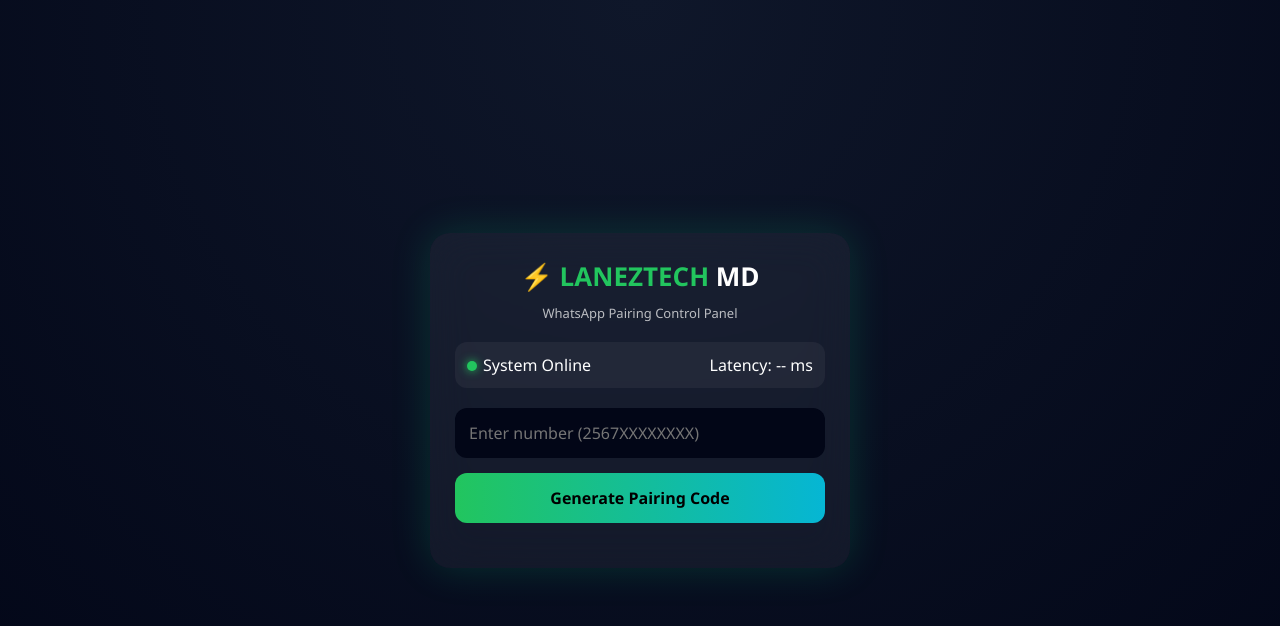
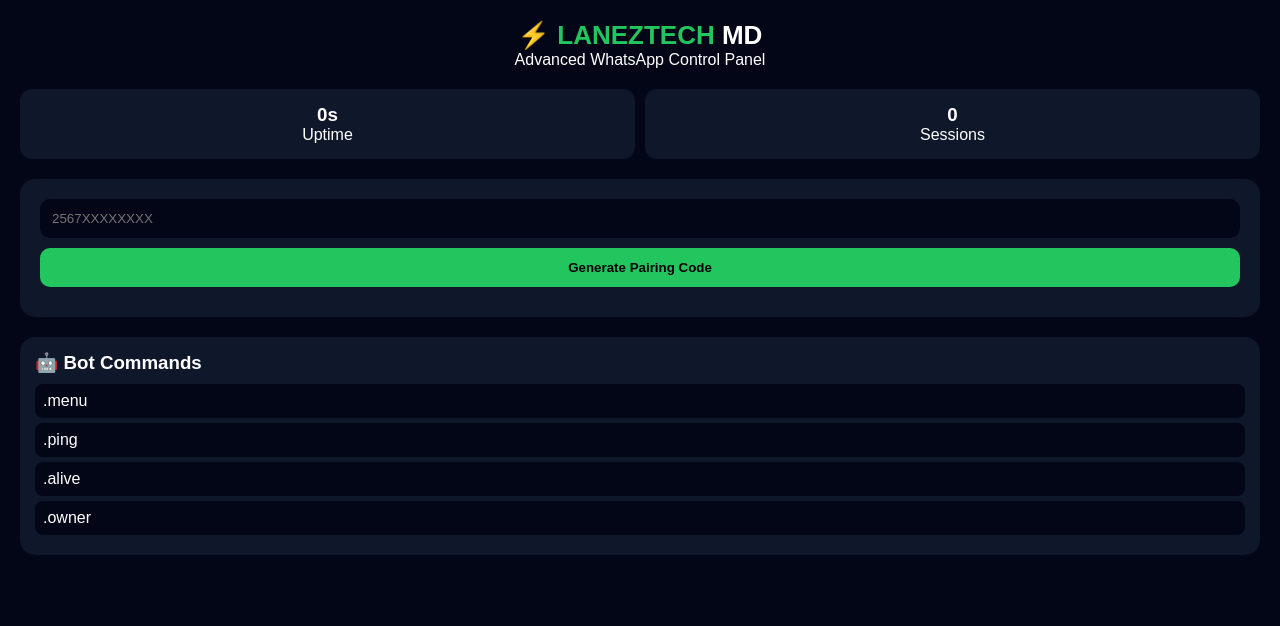
Before and after one commit to scottlanez/LANEZTECH-BOT-, a website: page public/index.html in a window 1280 px wide. Drawn offline with Linux system fonts and the light colour scheme; no server answers.

Commit message:
Update index.html

```diff
--- a/public/index.html
+++ b/public/index.html
@@ -6,198 +6,170 @@
 <title>LANEZTECH MD</title>
 
 <style>
-* {
-  margin: 0;
-  padding: 0;
-  box-sizing: border-box;
-  font-family: 'Segoe UI', sans-serif;
-}
+*{margin:0;padding:0;box-sizing:border-box;font-family:sans-serif;}
 
-body {
-  height: 100vh;
-  background: radial-gradient(circle at top, #0f172a, #020617);
-  color: white;
-  display: flex;
-  align-items: center;
-  justify-content: center;
-}
-
-/* MAIN CARD */
-.container {
-  width: 95%;
-  max-width: 420px;
-  padding: 25px;
-  border-radius: 20px;
-  background: rgba(255,255,255,0.05);
-  backdrop-filter: blur(20px);
-  box-shadow: 0 0 40px rgba(0,255,150,0.15);
-  animation: fadeIn 1s ease;
-}
-
-@keyframes fadeIn {
-  from {opacity:0; transform: translateY(20px);}
-  to {opacity:1; transform: translateY(0);}
+body{
+  background:#020617;
+  color:white;
+  padding:20px;
 }
 
 /* HEADER */
-.title {
-  text-align: center;
-  font-size: 26px;
-  font-weight: bold;
-  margin-bottom: 10px;
+.header{
+  text-align:center;
+  margin-bottom:20px;
 }
 
-.title span {
-  color: #22c55e;
+.header h1{
+  font-size:26px;
 }
 
-.subtitle {
-  text-align: center;
-  font-size: 13px;
-  opacity: 0.7;
-  margin-bottom: 20px;
+.header span{color:#22c55e}
+
+/* CARDS GRID */
+.grid{
+  display:grid;
+  grid-template-columns:1fr 1fr;
+  gap:10px;
+  margin-bottom:20px;
 }
 
-/* STATUS BAR */
-.status {
-  display: flex;
-  justify-content: space-between;
-  background: rgba(255,255,255,0.05);
-  padding: 12px;
-  border-radius: 12px;
-  margin-bottom: 20px;
+.card{
+  background:#0f172a;
+  padding:15px;
+  border-radius:12px;
+  text-align:center;
 }
 
-.dot {
-  height: 10px;
-  width: 10px;
-  background: #22c55e;
-  border-radius: 50%;
-  display: inline-block;
-  margin-right: 6px;
-  box-shadow: 0 0 10px #22c55e;
+/* MAIN PANEL */
+.panel{
+  background:#0f172a;
+  padding:20px;
+  border-radius:15px;
+  margin-bottom:20px;
 }
 
-/* INPUT */
-input {
-  width: 100%;
-  padding: 14px;
-  border-radius: 12px;
-  border: none;
-  outline: none;
-  background: #020617;
-  color: white;
-  font-size: 16px;
-  margin-bottom: 15px;
+input{
+  width:100%;
+  padding:12px;
+  border-radius:10px;
+  border:none;
+  background:#020617;
+  color:white;
+  margin-bottom:10px;
 }
 
-/* BUTTON */
-button {
-  width: 100%;
-  padding: 14px;
-  border: none;
-  border-radius: 12px;
-  font-size: 16px;
-  font-weight: bold;
-  cursor: pointer;
-  background: linear-gradient(90deg, #22c55e, #06b6d4);
-  color: black;
-  transition: 0.3s;
+button{
+  width:100%;
+  padding:12px;
+  border:none;
+  border-radius:10px;
+  background:#22c55e;
+  font-weight:bold;
+  cursor:pointer;
 }
 
-button:hover {
-  transform: scale(1.05);
-  box-shadow: 0 0 20px rgba(34,197,94,0.6);
+.result{
+  margin-top:10px;
+  text-align:center;
 }
 
-/* RESULT */
-.result {
-  margin-top: 20px;
-  text-align: center;
-  font-size: 18px;
-  font-weight: bold;
+/* COMMANDS */
+.commands{
+  background:#0f172a;
+  padding:15px;
+  border-radius:15px;
 }
 
-/* LOADING */
-.loader {
-  margin-top: 10px;
-  text-align: center;
-  font-size: 14px;
-  opacity: 0.7;
+.commands h3{
+  margin-bottom:10px;
+}
+
+.cmd{
+  background:#020617;
+  padding:8px;
+  margin:5px 0;
+  border-radius:8px;
 }
 </style>
 </head>
 
 <body>
 
-<div class="container">
+<div class="header">
+  <h1>⚡ <span>LANEZTECH</span> MD</h1>
+  <p>Advanced WhatsApp Control Panel</p>
+</div>
 
-  <div class="title">⚡ <span>LANEZTECH</span> MD</div>
-  <div class="subtitle">WhatsApp Pairing Control Panel</div>
+<!-- STATS -->
+<div class="grid">
+  <div class="card">
+    <h3 id="uptime">0s</h3>
+    <p>Uptime</p>
+  </div>
+  <div class="card">
+    <h3 id="sessions">0</h3>
+    <p>Sessions</p>
+  </div>
+</div>
 
-  <div class="status">
-    <div><span class="dot"></span>System Online</div>
-    <div id="latency">Latency: -- ms</div>
-  </div>
+<!-- PAIR PANEL -->
+<div class="panel">
+  <input id="number" placeholder="2567XXXXXXXX">
+  <button onclick="pair()">Generate Pairing Code</button>
+  <div class="result" id="result"></div>
+</div>
 
-  <input id="number" placeholder="Enter number (2567XXXXXXXX)" />
-
-  <button onclick="pair()">Generate Pairing Code</button>
-
-  <div class="loader" id="loading"></div>
-  <div class="result" id="result"></div>
-
+<!-- COMMANDS -->
+<div class="commands">
+  <h3>🤖 Bot Commands</h3>
+  <div class="cmd">.menu</div>
+  <div class="cmd">.ping</div>
+  <div class="cmd">.alive</div>
+  <div class="cmd">.owner</div>
 </div>
 
 <script>
-async function pair() {
+// PAIR
+async function pair(){
   const number = document.getElementById('number').value;
-  const result = document.getElementById('result');
-  const loading = document.getElementById('loading');
 
-  result.innerText = "";
-  loading.innerText = "Connecting to server...";
+  document.getElementById('result').innerText = "Connecting...";
 
-  try {
-    const start = Date.now();
+  const res = await fetch('/api/pair',{
+    method:'POST',
+    headers:{'Content-Type':'application/json'},
+    body:JSON.stringify({number})
+  });
 
-    const res = await fetch('/api/pair', {
-      method: 'POST',
-      headers: { 'Content-Type': 'application/json' },
-      body: JSON.stringify({ number })
-    });
+  const data = await res.json();
 
-    const data = await res.json();
-
-    const latency = Date.now() - start;
-    document.getElementById('latency').innerText = "Latency: " + latency + " ms";
-
-    loading.innerText = "";
-
-    if (data.success) {
-      typeCode("PAIR CODE: " + data.code);
-    } else {
-      result.innerText = "❌ " + data.message;
-    }
-
-  } catch (err) {
-    loading.innerText = "";
-    result.innerText = "❌ Server error";
+  if(data.success){
+    document.getElementById('result').innerText = "CODE: "+data.code;
+  } else {
+    document.getElementById('result').innerText = "FAILED";
   }
 }
 
-/* TYPE EFFECT */
-function typeCode(text) {
-  const el = document.getElementById('result');
-  el.innerText = "";
-  let i = 0;
+// LIVE STATS
+async function loadStats(){
+  const res = await fetch('/api/stats');
+  const data = await res.json();
 
-  const interval = setInterval(() => {
-    el.innerText += text[i];
-    i++;
-    if (i >= text.length) clearInterval(interval);
-  }, 40);
+  document.getElementById('uptime').innerText = formatTime(data.uptime);
+  document.getElementById('sessions').innerText = data.sessions;
 }
+
+// FORMAT TIME
+function formatTime(sec){
+  const m = Math.floor(sec/60);
+  const s = sec%60;
+  return m+"m "+s+"s";
+}
+
+// AUTO REFRESH
+setInterval(loadStats,3000);
+loadStats();
 </script>
 
 </body>
```
